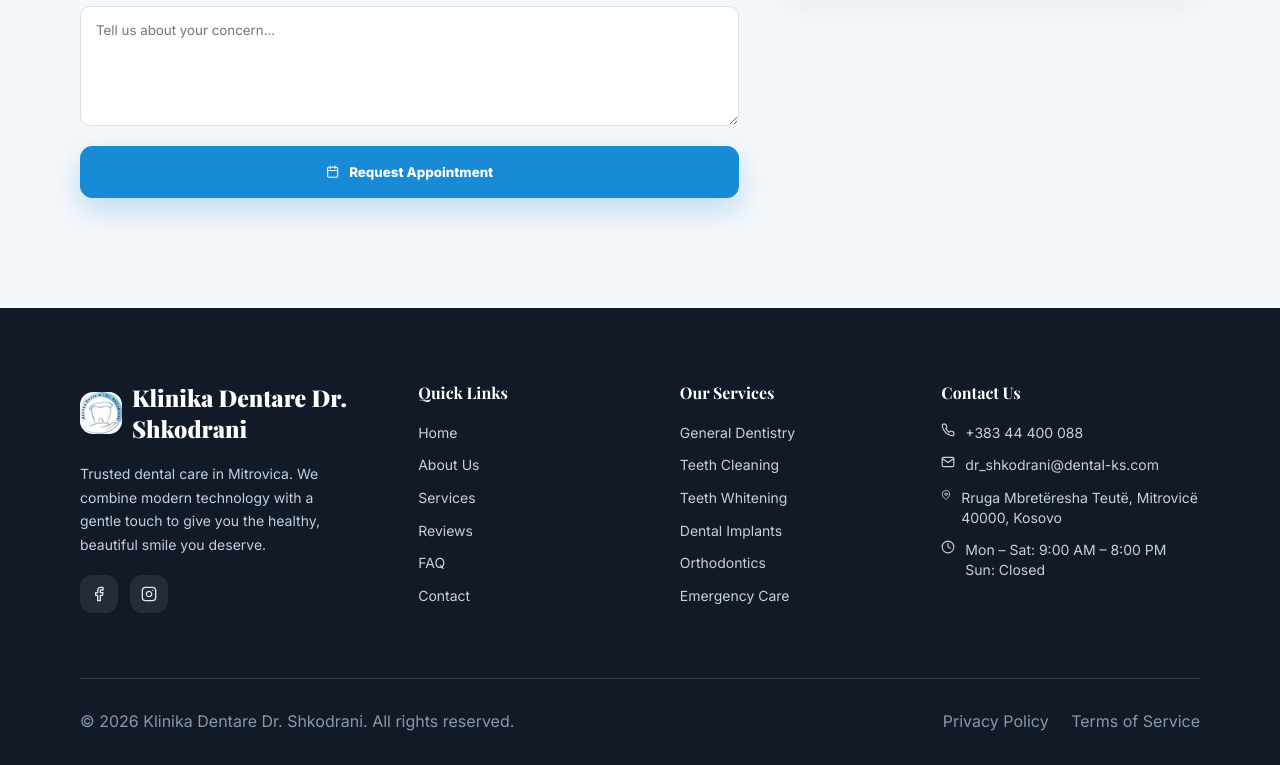
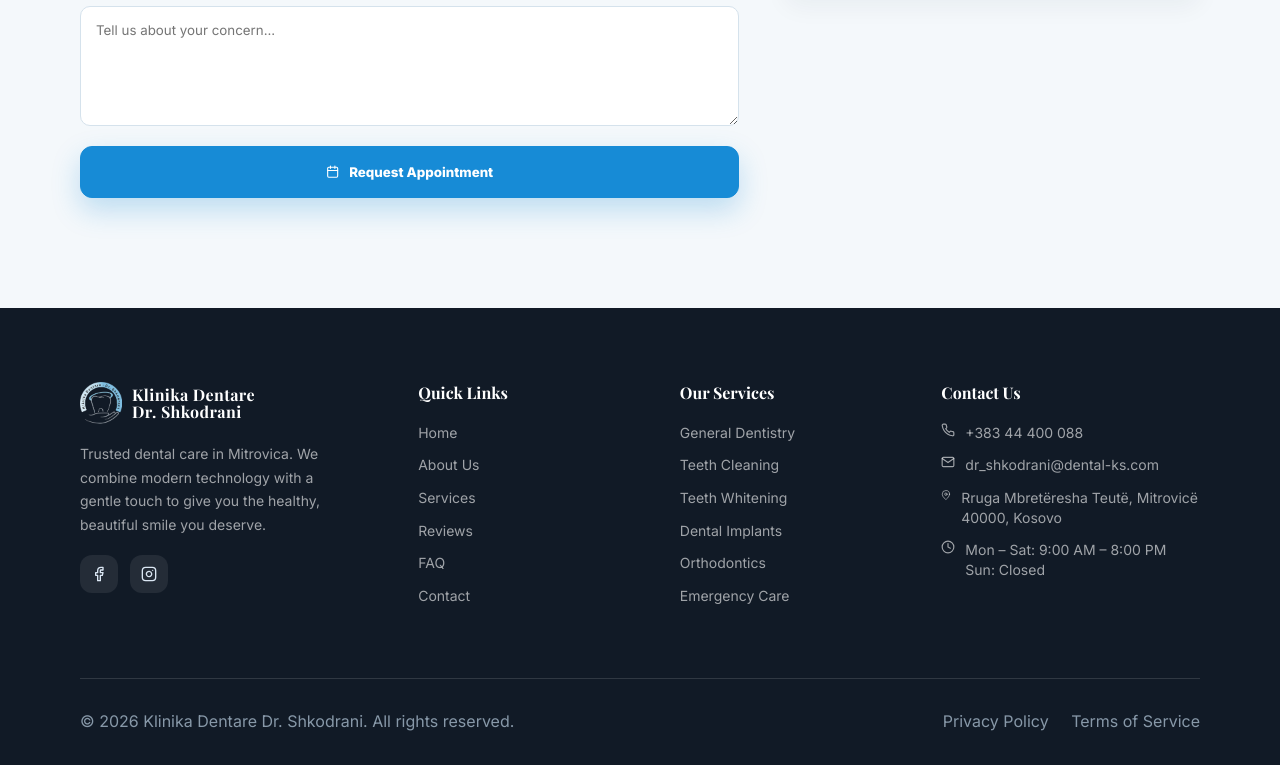
Before and after one commit to Florent2020/dr.-shkodrani, a React (Create React App) app: page /book in a window 1280 px wide. Shown: the part 1092-1857 px from the top of the page. Built offline with nearby package versions, Linux system fonts and the light colour scheme.

Commit message:
updated logo and text on footer

```diff
--- a/src/components/Footer.jsx
+++ b/src/components/Footer.jsx
@@ -9,7 +9,7 @@ import {
   FiMapPin,
   FiPhone,
 } from "react-icons/fi";
-import logo from "../assets/logo.jpg";
+import logo from "../assets/logo.png";
 import { clinic, services } from "../data/siteData";
 
 const Foot = styled.footer`
@@ -43,8 +43,11 @@ const Brand = styled.div`
   gap: 10px;
   color: #fff;
   font-family: "Playfair Display", serif;
-  font-size: 1.45rem;
-  font-weight: 900;
+  font-size: 1rem;
+  line-height: 1.08;
+  opacity: 1;
+  font-weight: 700;
+  letter-spacing: 0.4px;
 
   img {
     width: 42px;
@@ -56,7 +59,7 @@ const Brand = styled.div`
 
 const Text = styled.p`
   margin: 18px 0;
-  color: #bfd0df;
+  color: #fff9;
   line-height: 1.7;
   font-size: 0.875rem;
 `;
@@ -88,7 +91,7 @@ const Col = styled.div`
     display: flex;
     font-size: 0.875rem;
     gap: 10px;
-    color: #c3d2df;
+    color: #fff9;
     margin: 0 0 13px;
     line-height: 1.4;
   }
@@ -116,7 +119,9 @@ function Footer() {
           <div>
             <Brand>
               <img src={logo} alt="Klinika Dentare Dr. Shkodrani" />
-              <span>Klinika Dentare Dr. Shkodrani</span>
+              <span>
+                Klinika Dentare <br /> Dr. Shkodrani
+              </span>
             </Brand>
             <Text>
               Trusted dental care in Mitrovica. We combine modern technology
```
